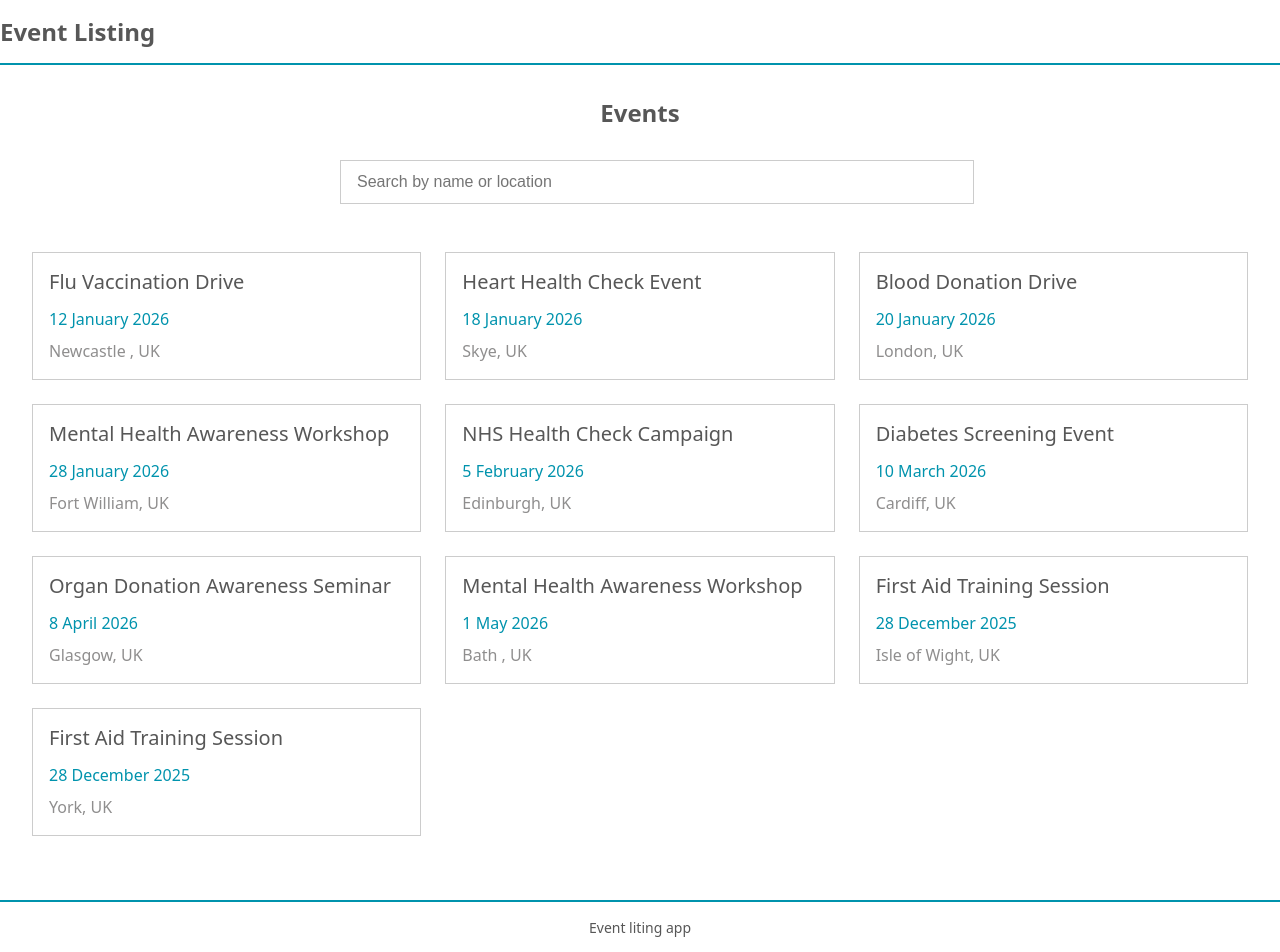
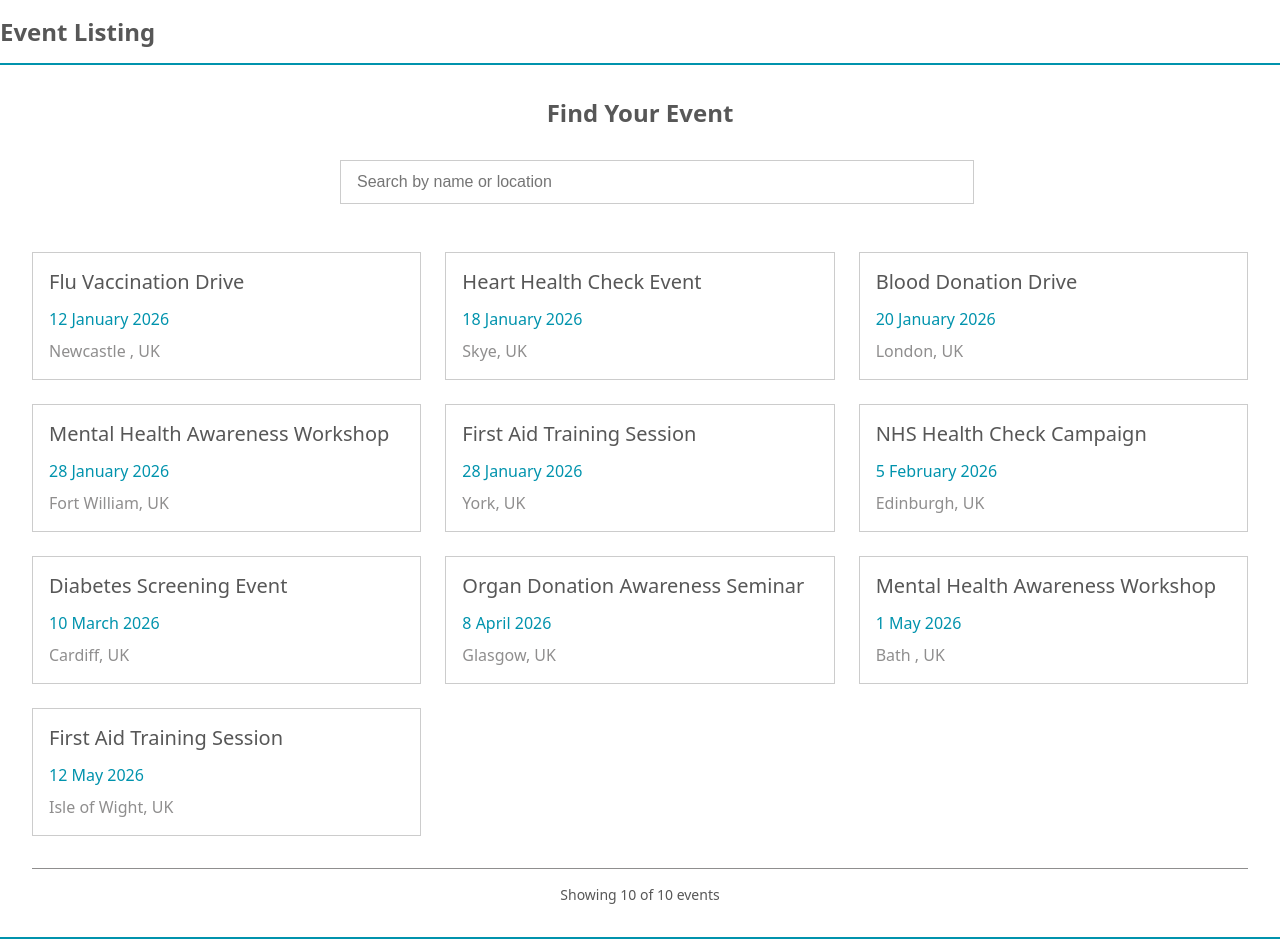
Before and after one commit to estinsunnyk/react-event-listing, a React (Vite) app: page / in a window 1280 px wide. Shown: the top 952 px of the page. Built offline with nearby package versions, Linux system fonts and the light colour scheme.

Commit message:
feat: fix filter sort in events

```diff
--- a/src/components/event/list/event-list.module.css
+++ b/src/components/event/list/event-list.module.css
@@ -31,7 +31,7 @@
 
 .event-list {
   display: grid;
-  grid-template-columns: repeat(auto-fit, minmax(300px, 1fr));
+  grid-template-columns: repeat(auto-fill, minmax(300px, 1fr));
   gap: 1.5rem;
   margin-bottom: 2rem;
   list-style: none;
@@ -51,7 +51,6 @@
 .event-item-name {
   margin-bottom: 0.75rem;
   overflow-wrap: break-word;
-  overflow-wrap: break-word;
   hyphens: auto;
 }
 
@@ -63,3 +62,9 @@
 .event-item-location {
   color: var(--color-monochrome-reg);
 }
+
+.event-pagination {
+  text-align: center;
+  padding-top: 1rem;
+  border-top: 1px solid var(--color-monochrome-reg);
+}
--- a/src/components/event/list/event-list.tsx
+++ b/src/components/event/list/event-list.tsx
@@ -7,6 +7,17 @@ import styles from './event-list.module.css';
 
 export function EventList() {
   const [searchString, setSearchString] = useState('');
+
+  // Get only upcoming events
+  const upcomingEvents = useMemo(() => {
+    const today = new Date();
+    today.setHours(0, 0, 0, 0);
+
+    return events.filter((event) => {
+      const eventDate = new Date(event.date);
+      return eventDate >= today;
+    });
+  }, [events]);
 
   // Filter and Sort events
   const filteredEvents = useMemo(() => {
@@ -22,27 +33,19 @@ export function EventList() {
       );
     };
 
-    // Sort by date: upcoming events soonest, then past
+    // Sort by date (soonest first)
     const sortByDate = (eventList: Event[]): Event[] => {
-      const today = new Date();
-      today.setHours(0, 0, 0, 0);
-
-      return eventList.sort((a, b) => {
+      return [...eventList].sort((a, b) => {
         const dateA = new Date(a.date);
         const dateB = new Date(b.date);
-        const isAPast = dateA < today;
-        const isBPast = dateB < today;
 
-        if (isAPast !== isBPast) return isAPast ? 1 : -1;
-
-        return isAPast
-          ? dateB.getTime() - dateA.getTime()
-          : dateA.getTime() - dateB.getTime();
+        return dateA.getTime() - dateB.getTime();
       });
     };
 
-    const filteredData = filterBySearchString(events);
-    return sortByDate(filteredData);
+    const searchedEvents = filterBySearchString(upcomingEvents);
+
+    return sortByDate(searchedEvents);
   }, [searchString]);
 
   return (
@@ -51,7 +54,7 @@ export function EventList() {
         variant="title"
         as="h2"
         className={styles['event-list-heading']}>
-        Events
+        Find Your Event
       </Typography>
       <div className={styles['event-list-search']}>
         <input
@@ -96,6 +99,14 @@ export function EventList() {
           ))}
         </ul>
       )}
+      <div
+        role="status"
+        aria-live="polite"
+        className={styles['event-pagination']}>
+        <Typography variant="caption">
+          Showing {filteredEvents.length} of {upcomingEvents.length} events
+        </Typography>
+      </div>
     </div>
   );
 }
--- a/src/data/events.ts
+++ b/src/data/events.ts
@@ -10,7 +10,7 @@ export const events: Event[] = [
   {
     id: 2,
     name: 'First Aid Training Session',
-    date: '2025-12-28',
+    date: '2026-05-12',
     location: 'Isle of Wight, UK',
   },
   {
@@ -52,7 +52,7 @@ export const events: Event[] = [
   {
     id: 9,
     name: 'First Aid Training Session',
-    date: '2025-12-28',
+    date: '2026-01-28',
     location: 'York, UK',
   },
   {
@@ -61,4 +61,16 @@ export const events: Event[] = [
     date: '2026-01-12',
     location: 'Newcastle , UK',
   },
+  {
+    id: 11,
+    name: 'First Aid Training Session',
+    date: '2025-12-28',
+    location: 'London, UK',
+  },
+  {
+    id: 12,
+    name: 'Flu Vaccination Drive',
+    date: '2026-01-02',
+    location: 'London , UK',
+  },
 ];
```
